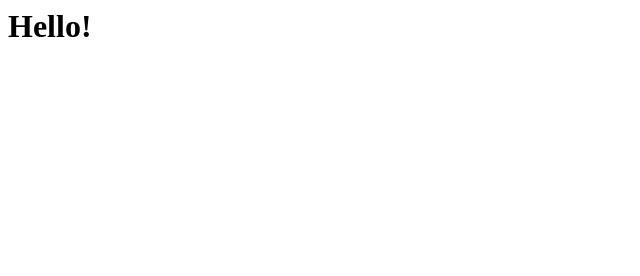
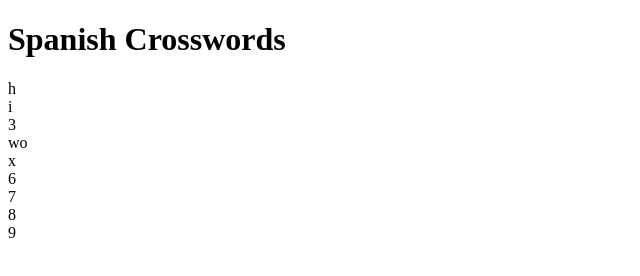
Before and after one commit to nicodocena/Spanish-Crosswords, a plain HTML site: page index.html in a window 1280 px wide. Shown: the whole page, without its empty margins (0-640 px from the left). Drawn offline with Linux system fonts and the light colour scheme.

Commit message:
Copied from w3schools

```diff
--- a/index.html
+++ b/index.html
@@ -1 +1,33 @@
-<h1>Hello!</h1>
+<!doctype html>
+
+<html>
+    <head>
+        <meta charset="utf-8">
+
+        <title>Blank template</title>
+
+        <!-- Load external CSS styles -->
+        <link rel="stylesheet" href="styles.css">
+
+    </head>
+
+    <body>
+
+        <h1>Spanish Crosswords</h1>
+        <div class="grid-container">
+            <div class="grid-item" id="box1" onclick="myFunction()">h</div>
+            <div class="grid-item">i</div>
+            <div class="grid-item">3</div>
+            <div class="grid-item">wo</div>
+            <div class="grid-item">x</div>
+            <div class="grid-item">6</div>
+            <div class="grid-item">7</div>
+            <div class="grid-item">8</div>
+            <div class="grid-item">9</div>
+        </div>
+        <!-- Load external JavaScript -->
+        <script src="scripts.js"></script>
+
+    </body>
+
+</html>
```
